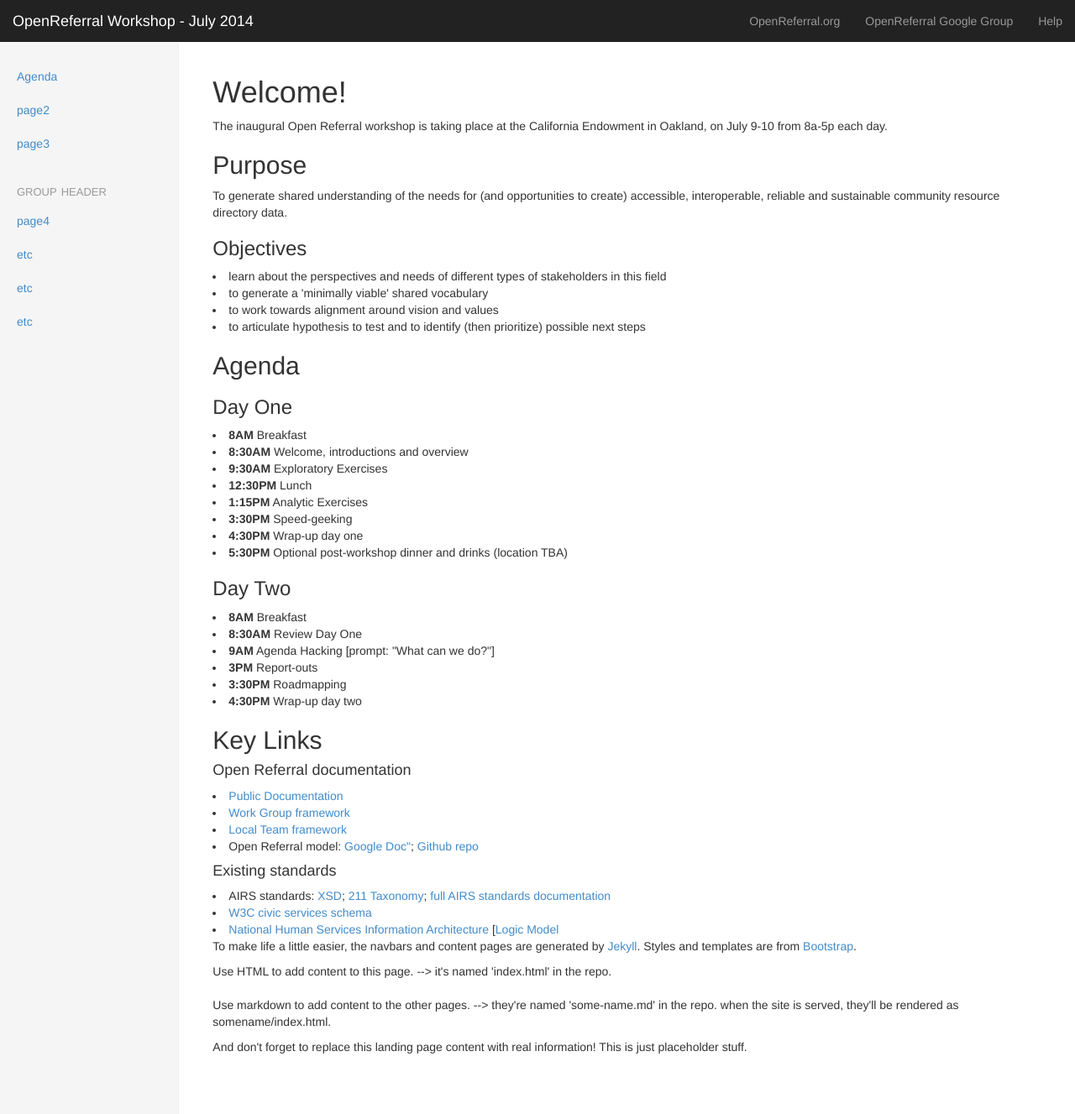
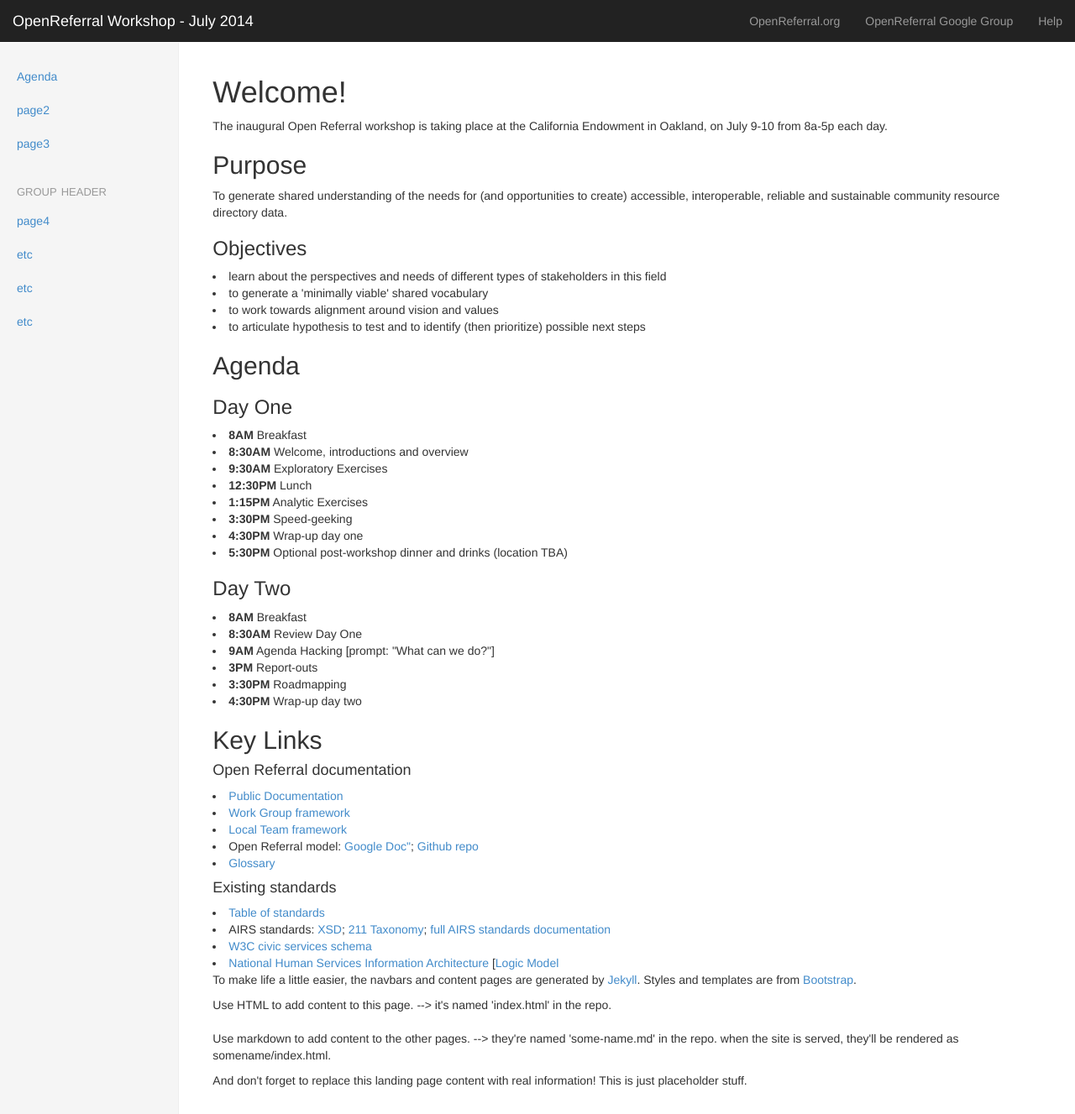
Before and after one commit to openreferral/workshop, a Jekyll site: the page built from index.html, in a window 1280 px wide and 1327 px high. Shown: the whole window at 84% size. Built offline with Jekyll 4.4.1, drawn with Linux system fonts in a browser that asks for light colours; nearby versions of some CDN libraries.

Commit message:
Update index.html

```diff
--- a/index.html
+++ b/index.html
@@ -36,8 +36,10 @@ To generate shared understanding of the needs for (and opportunities to create)
 <li><a href="https://docs.google.com/document/d/1pB6QxbFSNGKDKmcpJ79ZHCkLL6UR_TsZhBraYUEyOzU/edit#">Work Group framework</a></li>
 <li><a href="https://docs.google.com/document/d/1-E1GljxGw1SFO-TdYCoKr24uvHGnaWGttm-_dDsFN68/edit#">Local Team framework</a></li>
 <li>Open Referral model: <a href="https://docs.google.com/document/d/1RwHkuPeG5cztk-gcofuqsXRxWaTYZeHa8mLjC2doCwk/edit?usp=sharing">Google Doc"</a>; <a href="http://github.com/codeforamerica/openreferral">Github repo</a></li>
+<li><a href="http://https//docs.google.com/spreadsheet/ccc?key=0ApU4bq5aLdmodHowcWxzNXZhWGV4OUY2RVg5M25TQVE&usp=sharing#gid=0">Glossary</a></li>
 
 <h4>Existing standards</h4>
+<li><a href="https://docs.google.com/spreadsheet/ccc?key=0Au5CZ4ZLjTHqdHUwZnNaZGpYYUxCNHE0cHRqZVhfdWc&usp=drive_web">Table of standards</a></li>
 <li>AIRS standards: <a href="http://www.airs.org/i4a/pages/index.cfm?pageid=3363">XSD</a>; <a href="www.211taxonomy.org">211 Taxonomy</a>; <a href="http://www.airs.org/files/public/AIRS_Standards_7_Final.pdf">full AIRS standards documentation</a></li>
 <li><a href="http://www.w3.org/wiki/WebSchemas/CivicServices">W3C civic services schema</a></li>
 <li><a href="http://www.acf.hhs.gov/initiatives-priorities/interoperability">National Human Services Information Architecture</a> [<a href="http://https//raw.github.com/hserv/open-human-services/master/doc/NHSIA_conceptual_data_model.jpeg">Logic Model</a></li>
```
